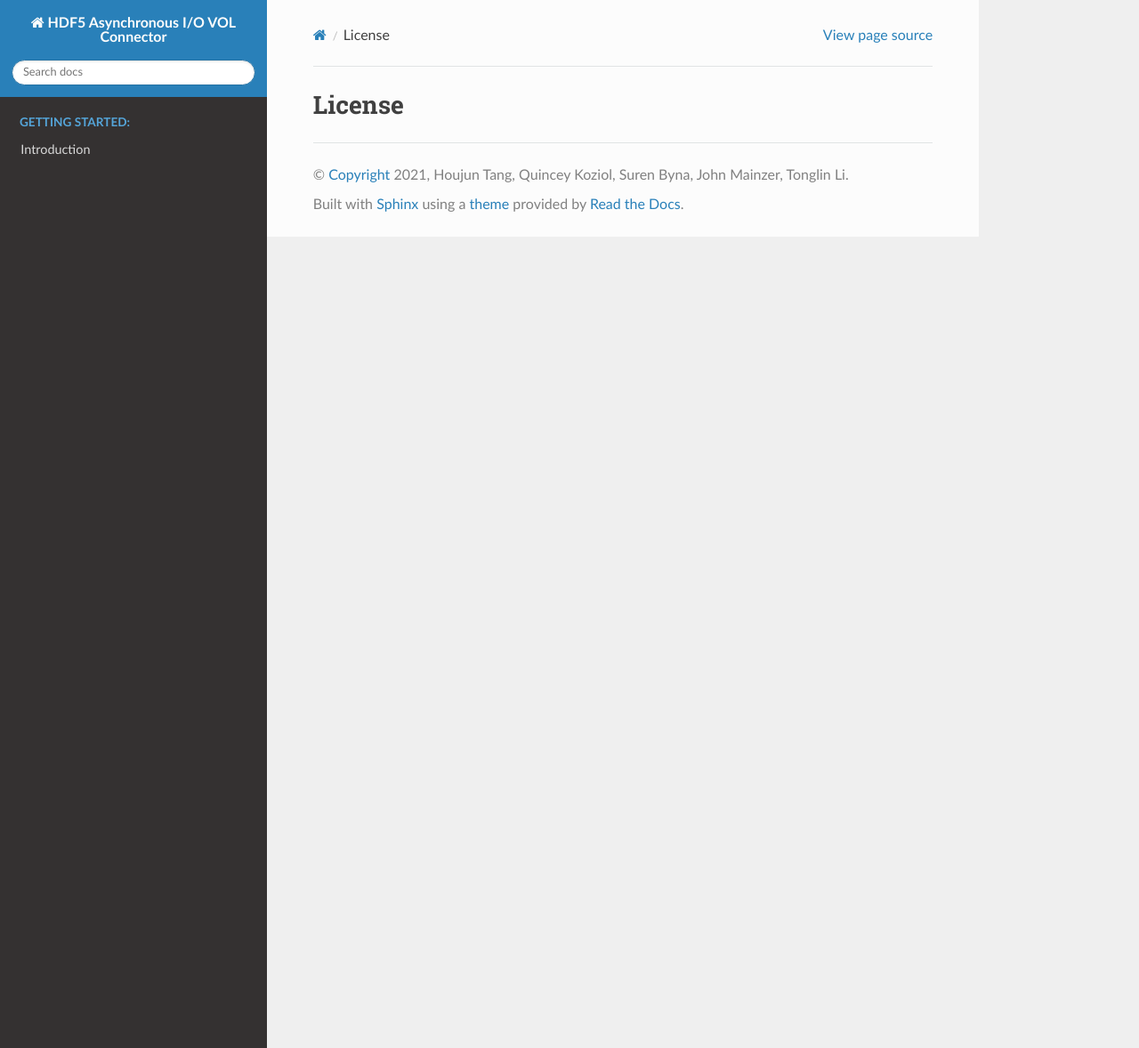
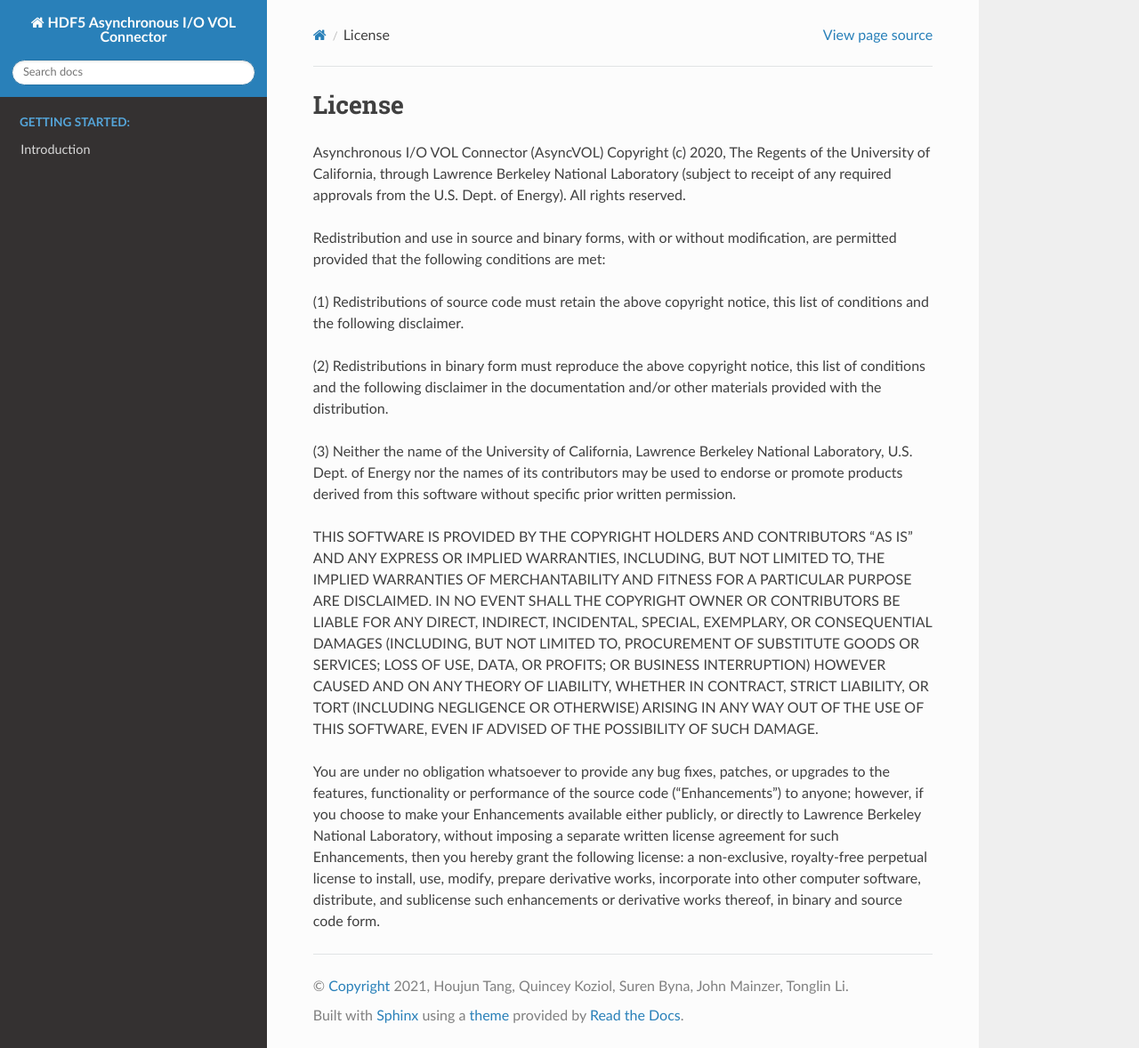
Before and after one commit to HDFGroup/vol-async, a Sphinx documentation site: the page built from docs/source/license.rst, in a window 1280 px wide and 1178 px high. Shown: the whole window at 89% size. Built offline with Sphinx 7.4.7 and the Read the Docs theme 2.0.0, drawn with Linux system fonts in a browser that asks for light colours.

Commit message:
Completed license section

```diff
--- a/docs/source/license.rst
+++ b/docs/source/license.rst
@@ -1,2 +1,46 @@
 License
 ===================================
+
+Asynchronous I/O VOL Connector (AsyncVOL) Copyright (c) 2020, The
+Regents of the University of California, through Lawrence Berkeley
+National Laboratory (subject to receipt of any required approvals from
+the U.S. Dept. of Energy).  All rights reserved.
+
+Redistribution and use in source and binary forms, with or without
+modification, are permitted provided that the following conditions are met:
+
+(1) Redistributions of source code must retain the above copyright notice,
+this list of conditions and the following disclaimer.
+
+(2) Redistributions in binary form must reproduce the above copyright
+notice, this list of conditions and the following disclaimer in the
+documentation and/or other materials provided with the distribution.
+
+(3) Neither the name of the University of California, Lawrence Berkeley
+National Laboratory, U.S. Dept. of Energy nor the names of its contributors
+may be used to endorse or promote products derived from this software
+without specific prior written permission.
+
+
+THIS SOFTWARE IS PROVIDED BY THE COPYRIGHT HOLDERS AND CONTRIBUTORS "AS IS"
+AND ANY EXPRESS OR IMPLIED WARRANTIES, INCLUDING, BUT NOT LIMITED TO, THE
+IMPLIED WARRANTIES OF MERCHANTABILITY AND FITNESS FOR A PARTICULAR PURPOSE
+ARE DISCLAIMED. IN NO EVENT SHALL THE COPYRIGHT OWNER OR CONTRIBUTORS BE
+LIABLE FOR ANY DIRECT, INDIRECT, INCIDENTAL, SPECIAL, EXEMPLARY, OR
+CONSEQUENTIAL DAMAGES (INCLUDING, BUT NOT LIMITED TO, PROCUREMENT OF
+SUBSTITUTE GOODS OR SERVICES; LOSS OF USE, DATA, OR PROFITS; OR BUSINESS
+INTERRUPTION) HOWEVER CAUSED AND ON ANY THEORY OF LIABILITY, WHETHER IN
+CONTRACT, STRICT LIABILITY, OR TORT (INCLUDING NEGLIGENCE OR OTHERWISE)
+ARISING IN ANY WAY OUT OF THE USE OF THIS SOFTWARE, EVEN IF ADVISED OF THE
+POSSIBILITY OF SUCH DAMAGE.
+
+You are under no obligation whatsoever to provide any bug fixes, patches,
+or upgrades to the features, functionality or performance of the source
+code ("Enhancements") to anyone; however, if you choose to make your
+Enhancements available either publicly, or directly to Lawrence Berkeley
+National Laboratory, without imposing a separate written license agreement
+for such Enhancements, then you hereby grant the following license: a
+non-exclusive, royalty-free perpetual license to install, use, modify,
+prepare derivative works, incorporate into other computer software,
+distribute, and sublicense such enhancements or derivative works thereof,
+in binary and source code form.
```
